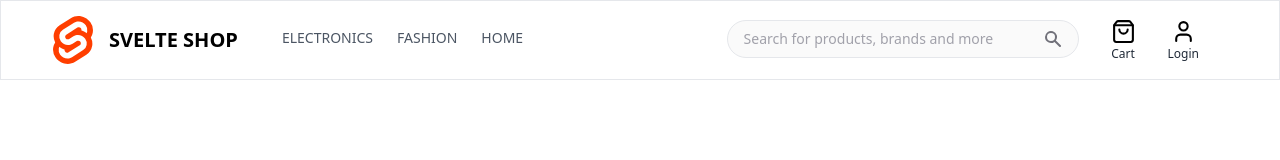
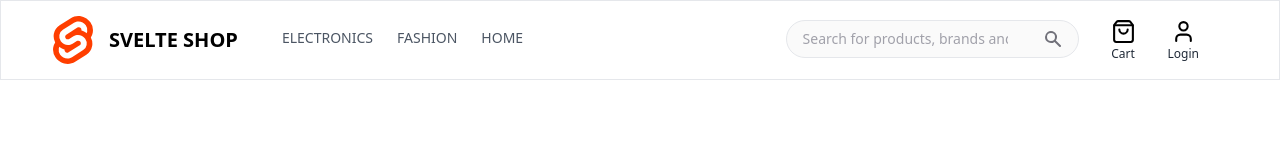
Before and after one commit to zehan12/svelte-store, a Svelte app: page / in a window 1280 px wide. Shown: the top 160 px of the page. Built offline with nearby package versions, Linux system fonts and the light colour scheme.

Commit message:
add search bar in header

```diff
--- a/src/components/ui/Search/Search.svelte
+++ b/src/components/ui/Search/Search.svelte
@@ -1,8 +1,9 @@
 <script>
     export let placeholder = "Search for something specific";
+    export let cls = "";
 </script>
 
-<div class="relative w-[22rem]">
+<div class={`relative w-[22rem ${cls}`}>
     <input
         type="search"
         {placeholder}
```
